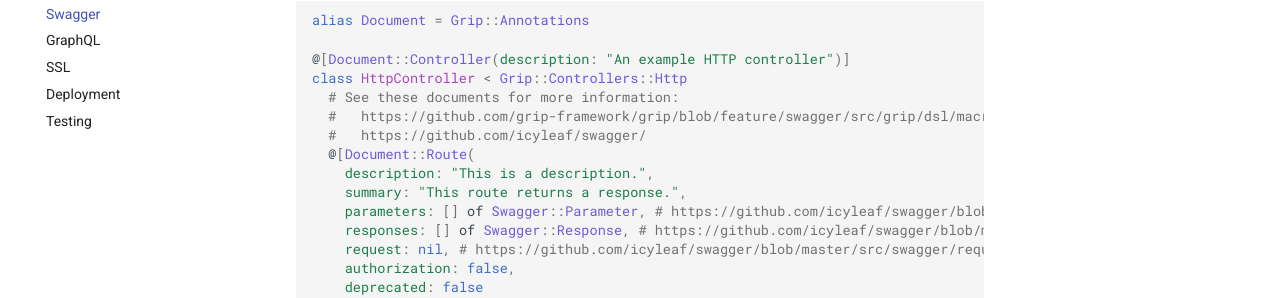
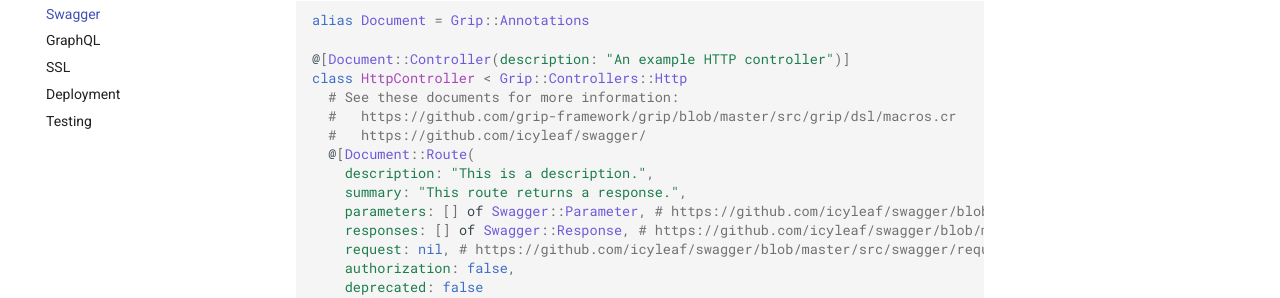
Before and after one commit to treagod/docs, an MkDocs documentation site: the page built from docs/swagger.md, in a window 1280 px wide and 1150 px high. Shown: the part 313-611 px from the top of the window. Built offline with MkDocs 1.6.1 and Material for MkDocs 9.7.7, drawn with Linux system fonts in a browser that asks for light colours; comment, search, counter and statistics services are not loaded; some of the changed lines change nothing that is shown.

Commit message:
Update swagger.md

```diff
--- a/docs/swagger.md
+++ b/docs/swagger.md
@@ -8,7 +8,7 @@ alias Document = Grip::Annotations
 @[Document::Controller(description: "An example HTTP controller")]
 class HttpController < Grip::Controllers::Http
   # See these documents for more information:
-  #   https://github.com/grip-framework/grip/blob/feature/swagger/src/grip/dsl/macros.cr#L38
+  #   https://github.com/grip-framework/grip/blob/master/src/grip/dsl/macros.cr
   #   https://github.com/icyleaf/swagger/
   @[Document::Route(
     description: "This is a description.",
```
